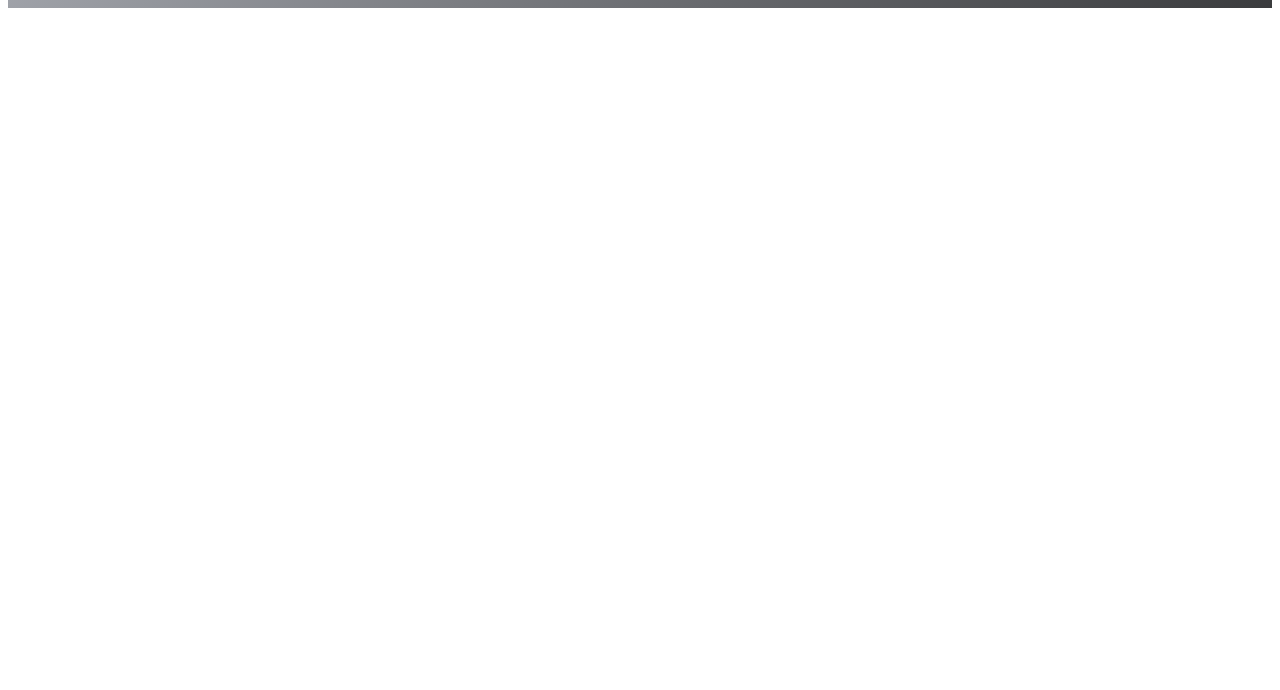
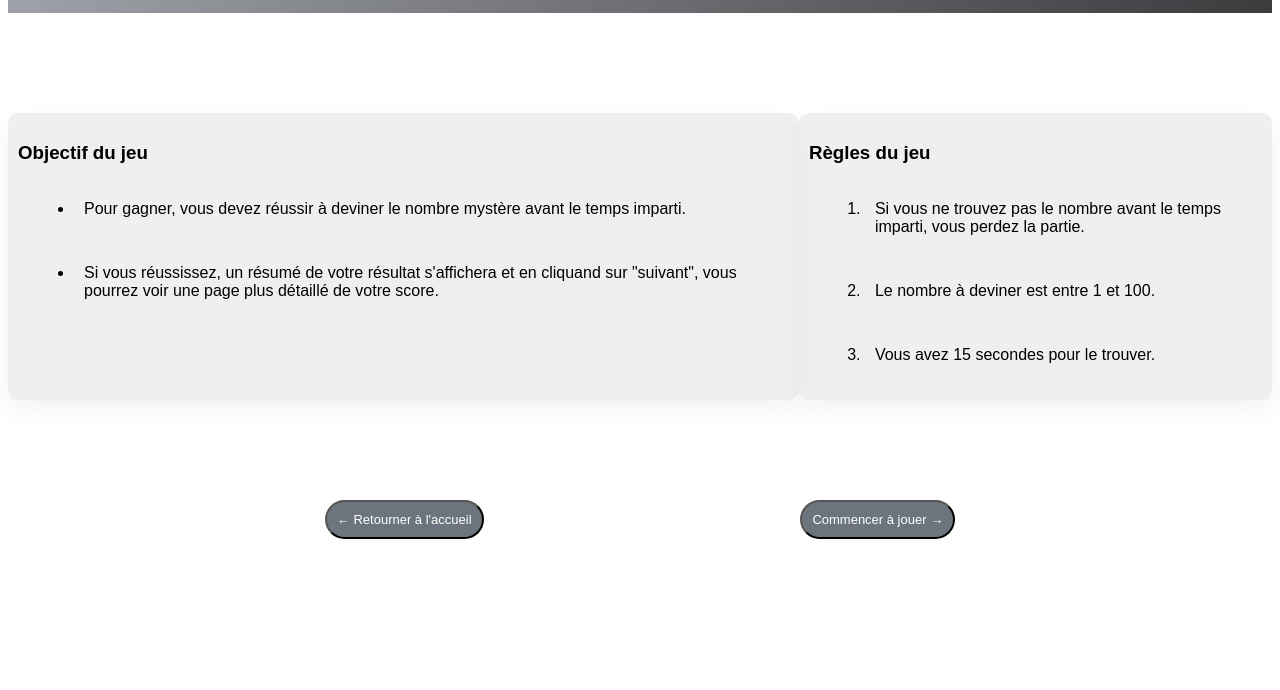
Before and after one commit to Sinay112/Travail-Synth-se-Interface-Web, a plain HTML site: page regles.html in a window 1280 px wide. Shown: the part 110-800 px from the top of the page. Drawn offline with Linux system fonts and the light colour scheme.

Commit message:
Page html et css des règles du jeu

```diff
--- a/regles.html
+++ b/regles.html
@@ -4,7 +4,7 @@
     <meta charset="UTF-8" />
     <meta name="viewport" content="width=device-width, initial-scale=1.0" />
     <link rel="stylesheet" href="styles/main.css" />
-    <link rel="stylesheet" href="" />
+    <link rel="stylesheet" href="styles/regles.css" />
     <title>Jeu de devinette d'un nombre</title>
   </head>
 
@@ -19,5 +19,29 @@
         </ul>
       </nav>
     </header>
+
+    <main>
+      <div id="cartes">
+        <div class="objectif">
+          <h3>Objectif du jeu</h3>
+          <ul>
+            <li>Pour gagner, vous devez réussir à deviner le nombre mystère avant le temps imparti.</li>
+            <li>Si vous réussissez, un résumé de votre résultat s'affichera et en cliquand sur "suivant", vous pourrez voir une page plus détaillé de votre score.</li>
+          </ul>
+        </div>
+        <div class="regles">
+          <h3>Règles du jeu</h3>
+          <ol>
+            <li>Si vous ne trouvez pas le nombre avant le temps imparti, vous perdez la partie.</li>
+            <li>Le nombre à deviner est entre 1 et 100.</li>
+            <li>Vous avez 15 secondes pour le trouver.</li>
+          </ol>
+        </div>
+      </div>
+      <div id="boutons">
+      <a id="btnAccueilEmplacement" href="/index.html"><button id="btnAccueil" type="button">← Retourner à l'accueil</button></a>
+      <a id="btnJouerEmplacement" href="/jeu.html"><button id="btnJouer" type="button"> Commencer à jouer →</button></a>
+      </div>
+    </main>
   </body>
 </html>
--- a/styles/main.css
+++ b/styles/main.css
@@ -12,6 +12,7 @@ header {
 .headerLien {
   text-decoration: none;
   color: white;
+  font-size: 20px;
 }
 
 nav ul {
--- /dev/null
+++ b/styles/regles.css
@@ -0,0 +1,62 @@
+#cartes{
+    display: flex;
+    justify-content: space-evenly;
+    padding-top: 100px;
+
+}
+
+li{
+   padding: 10px;
+   margin: 26px;
+}
+h3{
+    margin-left: 10px;
+}
+
+.objectif{
+    background-color: rgba(201, 204, 207, 0.315);
+    padding-top: 10px;
+    border-radius: 10px;
+    max-width: 800px;
+    box-shadow: 0 10px 25px rgba(0, 0, 0, 0.05);
+}
+
+.regles{
+    background-color: rgba(201, 204, 207, 0.315);
+    padding-top: 10px;
+    border-radius: 10px;
+    max-width: 800px;
+    box-shadow: 0 10px 25px rgba(0, 0, 0, 0.05);
+}
+
+#btnAccueil{
+    background-color: #6c757d;
+    color: white;
+    padding: 10px;
+    border-radius: 25px;
+    margin-top: 100px;
+    margin-bottom: 100px;
+    font-size: 13px;
+}
+
+#btnJouer{
+    background-color: #6c757d;
+    color: white;
+    border-radius: 25px;
+    padding: 10px;
+    margin-top: 100px;
+    margin-bottom: 100px;
+    font-size: 13px;
+}
+
+#boutons{
+    display: flex;
+    flex-direction: row;
+    justify-content: space-evenly;
+}
+
+button:hover,
+  button:focus {
+    background-color: #5a6268;
+    transform: translateY(-1px);
+  }
```
Also changed, not shown: index.html (+0 -4 lines).
